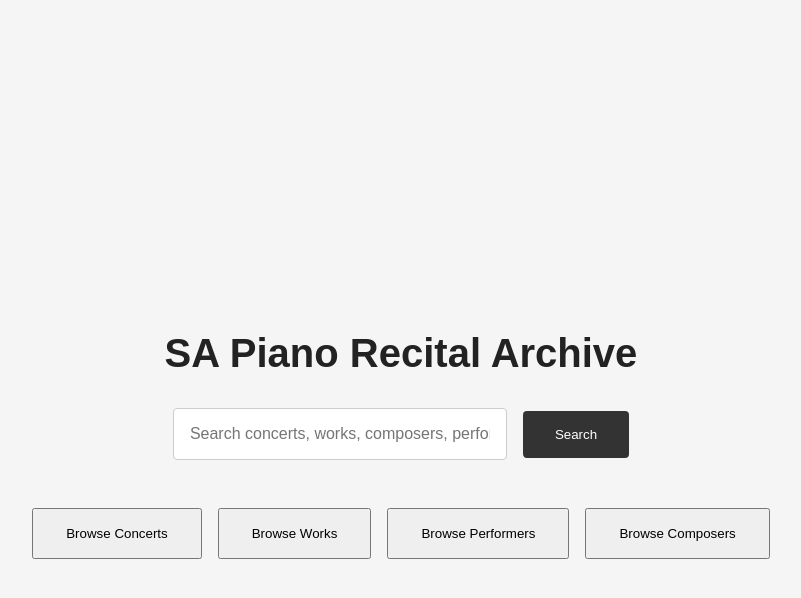
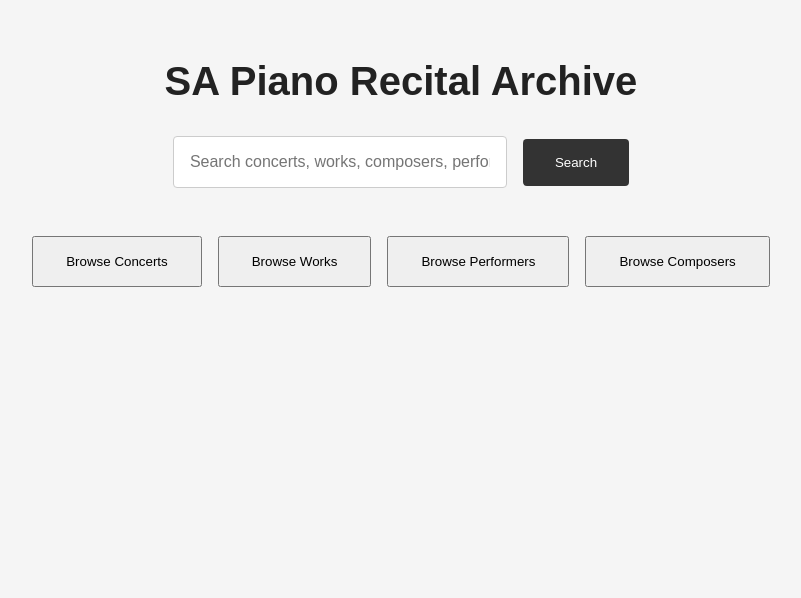
Before and after one commit to little-scale/sa-piano-archive-frontend-v2, a Next.js app: page / in a window 1280 px wide. Shown: the top 598 px of the page, without its empty margins (239-1040 px from the left). Built offline with nearby package versions, Linux system fonts and the light colour scheme.

Commit message:
Update index.js

```diff
--- a/pages/index.js
+++ b/pages/index.js
@@ -18,7 +18,7 @@ export default function Home() {
       display: 'flex',
       flexDirection: 'column',
       alignItems: 'center',
-      justifyContent: 'center',
+      paddingTop: '15vh', // Push down ~30% from the top
       padding: '2rem'
     }}>
       <h1 style={{ fontSize: '2.5rem', marginBottom: '2rem', fontWeight: 'bold' }}>
```
